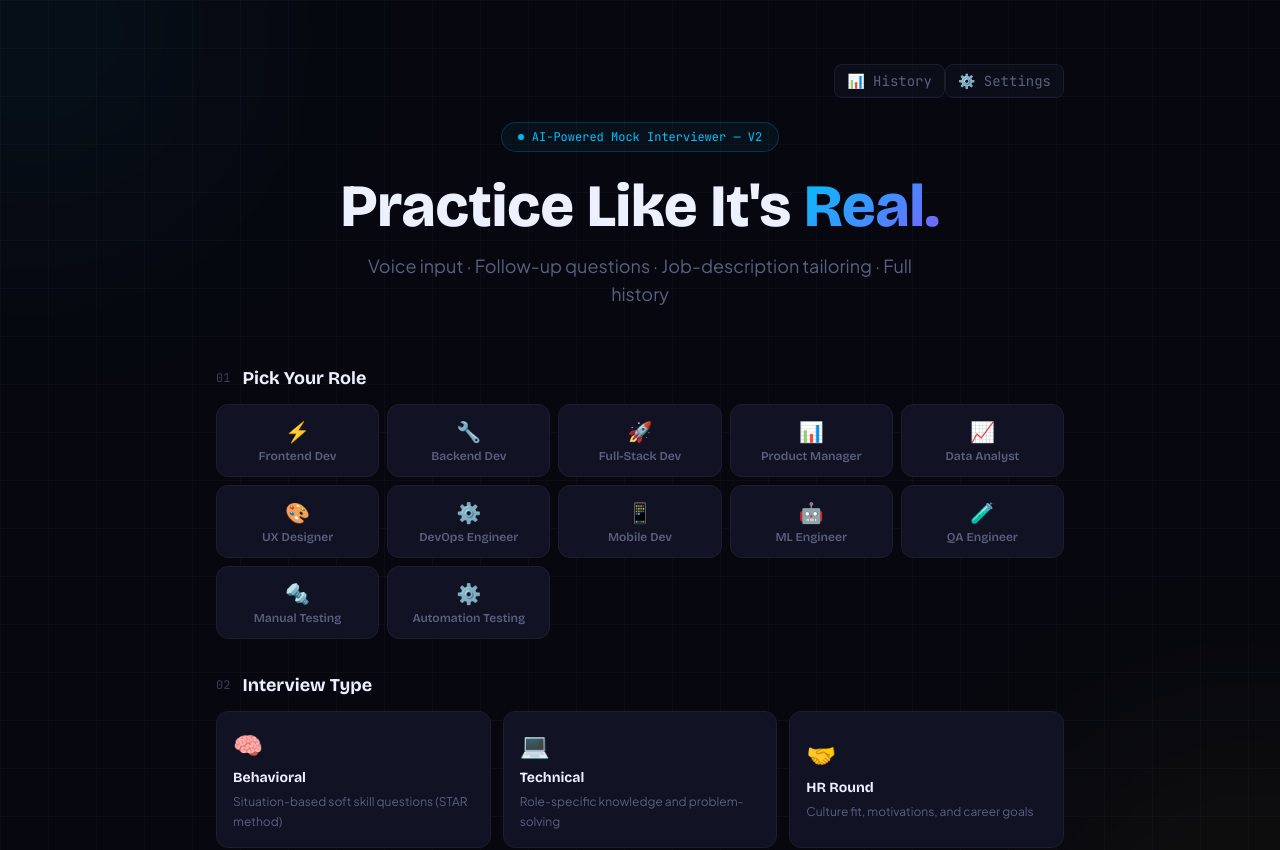
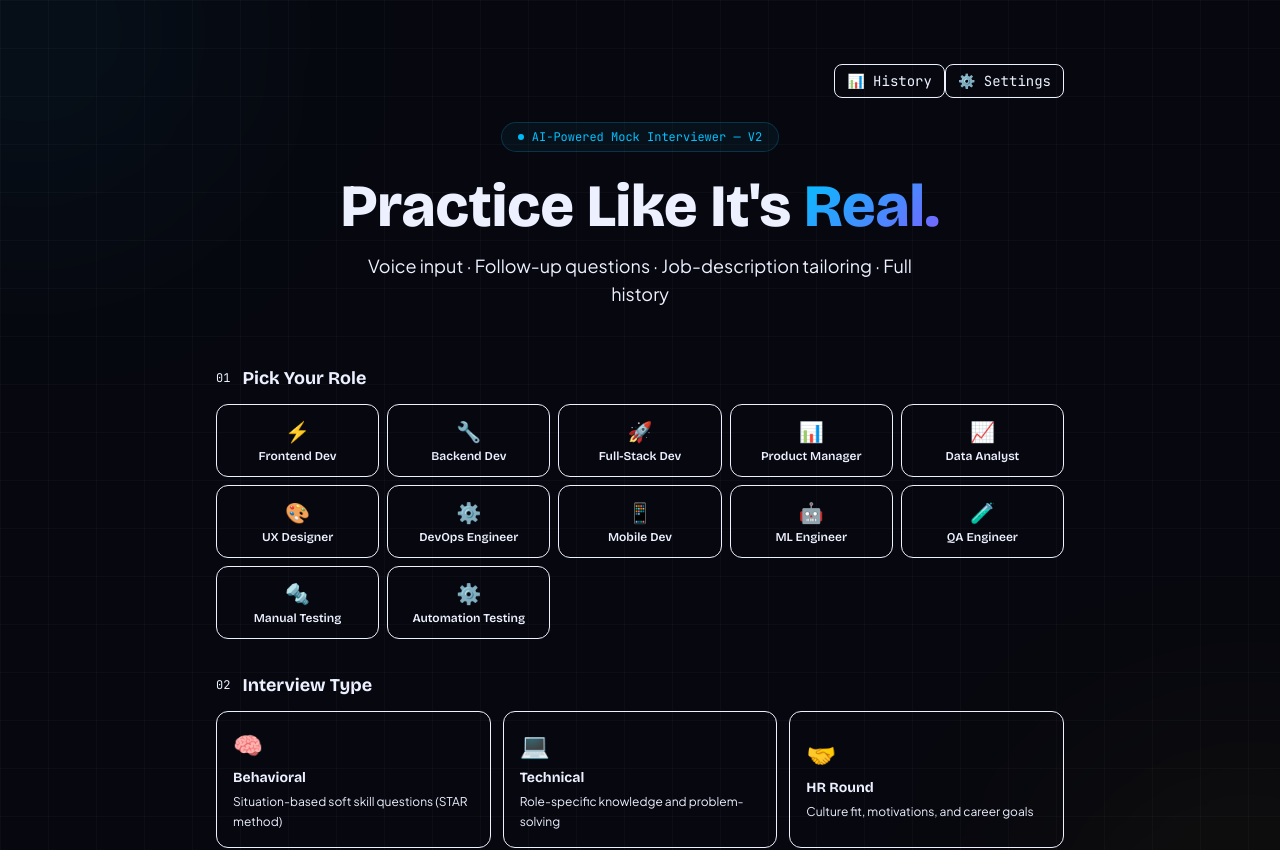
Before and after one commit to Satyajit-Sahoo45/interview-mock-coach, a React (Vite) app: page / in a window 1280 px wide. Shown: the top 850 px of the page. Built offline with nearby package versions, Linux system fonts and the light colour scheme.

Commit message:
update tailwind config

```diff
--- a/tailwind.config.js
+++ b/tailwind.config.js
@@ -4,20 +4,21 @@ export default {
   theme: {
     extend: {
       colors: {
-        bg: "#07080F",
-        surface: "#0C0D1A",
-        card: "#111223",
-        border: "#1C1E30",
-        "border-light": "#252840",
+        bg: "var(--color-bg)",
+        surface: "var(--color-surface)",
+        card: "var(--color-card)",
+        border: "var(--color-border)",
+        "border-light": "var(--color-border-light)",
+        text: "var(--color-text)",
+        muted: "var(--color-muted)",
+        subtle: "var(--color-subtle)",
+
         accent: "#00C2FF",
         "accent-dim": "#0099CC",
         gold: "#FFB800",
         success: "#00E676",
         danger: "#FF4D6A",
         warn: "#FF9800",
-        text: "#EDF0FF",
-        muted: "#5A6080",
-        subtle: "#2A2D45",
       },
       fontFamily: {
         display: ['"Bricolage Grotesque"', "sans-serif"],
```
